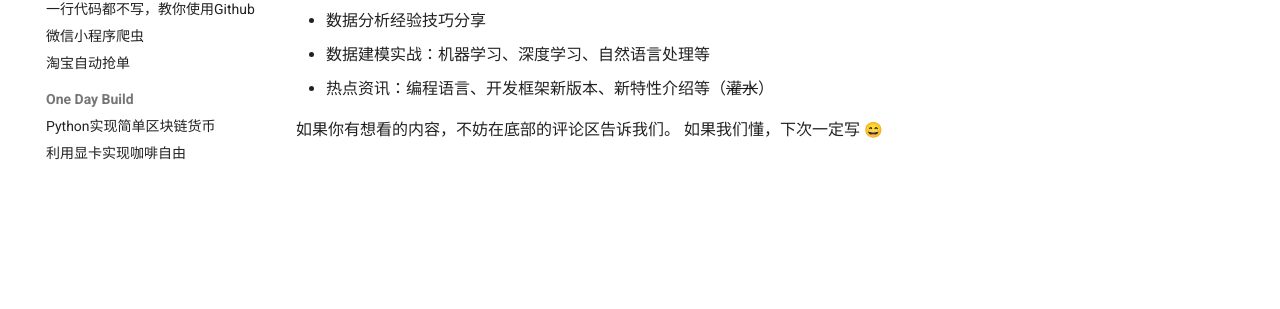
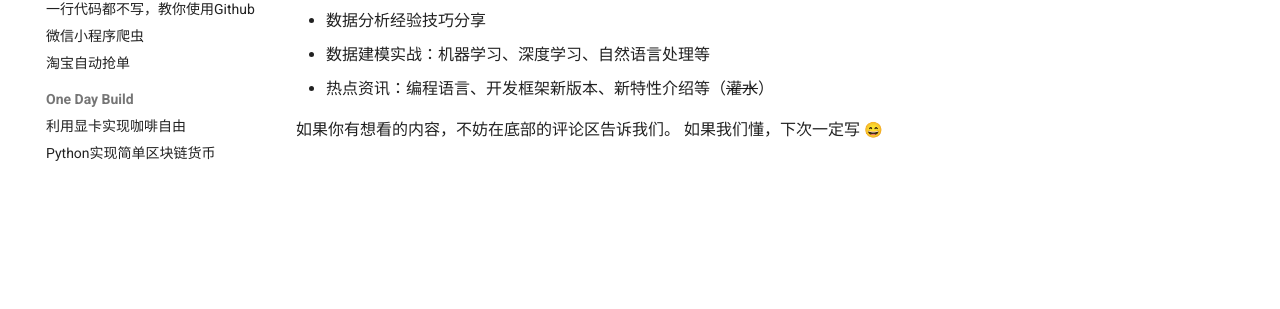
Before and after one commit to BulletTech/BulletTech, an MkDocs documentation site: the page built from docs/Main_course_blog_intro.md, in a window 1280 px wide. Shown: the part 320-629 px from the top of the page. Built offline with MkDocs 1.6.1 and Material for MkDocs 9.7.7, drawn with Linux system fonts in a browser that asks for light colours; emoji names are drawn with the system emoji font; comment, search, counter and statistics services are not loaded; part of the change alters nothing that is shown.

```diff
--- a/mkdocs.yml
+++ b/mkdocs.yml
@@ -23,8 +23,8 @@ nav:
         - 微信小程序爬虫: Main_Course/Data_Analytics/2021-06-14-Wechat-Crawler.md
         - 淘宝自动抢单: Main_Course/Data_Analytics/2021-06-08-Taobao-Auto-Order-Script.md
     - One Day Build:
+        - 利用显卡实现咖啡自由: Main_Course/One_Day_Build/2021-06-21-Mining.md
         - Python实现简单区块链货币: Main_Course/One_Day_Build/2021-06-05-blockchain_intro.md
-        - 利用显卡实现咖啡自由: Main_Course/One_Day_Build/2021-06-21-Mining.md
   - Dessert:
     - Intro: Dessert_blog_intro.md
     - Hardware:
```
